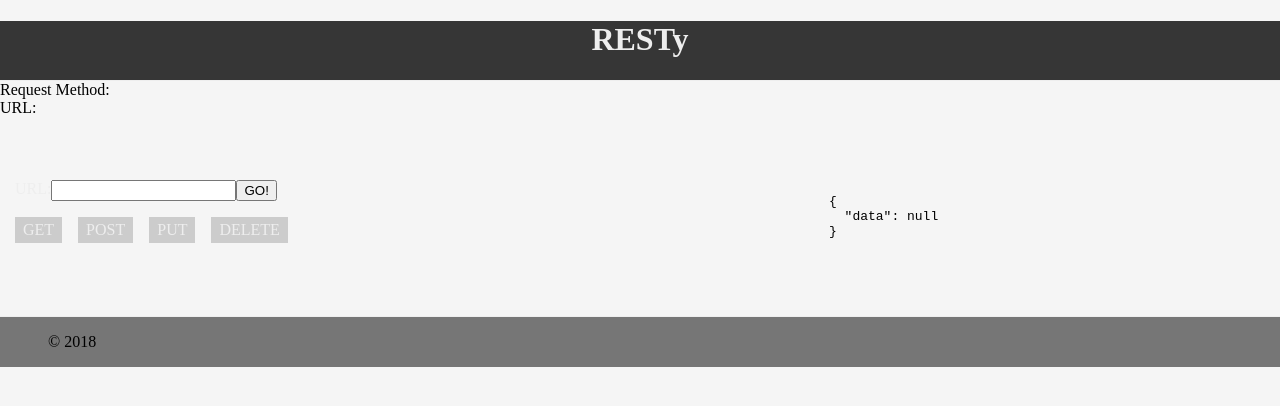
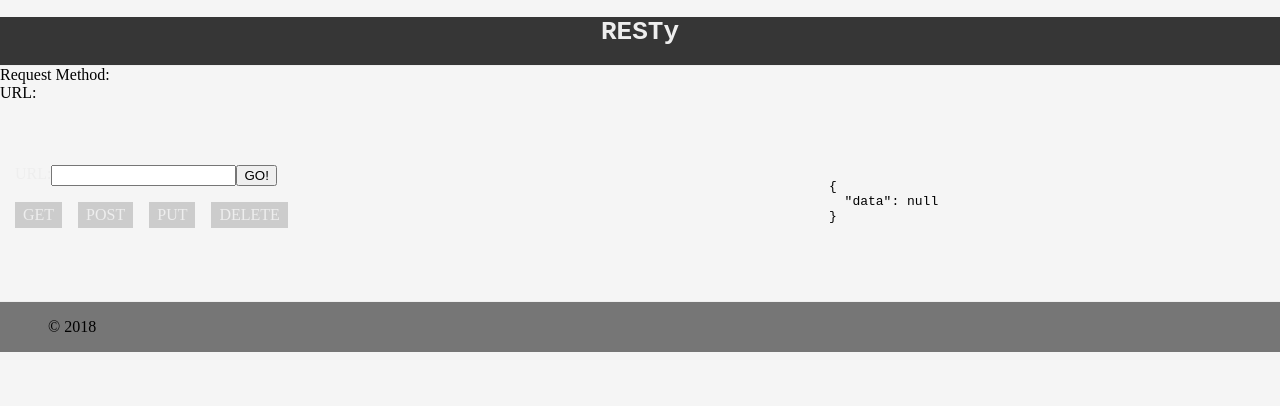
Before and after one commit to phillipstm/RESTy, a React (Create React App) app: page / in a window 1280 px wide. Shown: the top 406 px of the page. Built offline with nearby package versions, Linux system fonts and the light colour scheme.

Commit message:
worked lab27 but ???

```diff
--- a/src/App.jsx
+++ b/src/App.jsx
@@ -1,5 +1,4 @@
 import React from 'react';
-
 import './App.scss';
 
 // Let's talk about using index.js and some other name in the component folder
@@ -10,7 +9,7 @@ import Form from './components/form';
 import Results from './components/results';
 
 class App extends React.Component {
-
+// function App(){}
   constructor(props) {
     super(props);
     this.state = {
--- a/src/components/header/index.js
+++ b/src/components/header/index.js
@@ -3,7 +3,9 @@ function Header () {
 
     return (
       <header>
+        <pre>
         <h1>RESTy</h1>
+        </pre>
       </header>
     );
 
--- a/src/components/results/index.jsx
+++ b/src/components/results/index.jsx
@@ -1,4 +1,5 @@
 import './results.scss';
+// import { useState } from 'react';
 
 
 const Results = ({data}) => {
```
Also changed, not shown: src/components/form/index.jsx (+11 -2 lines), 1 other file (tests, documents, lock files or other folders).
